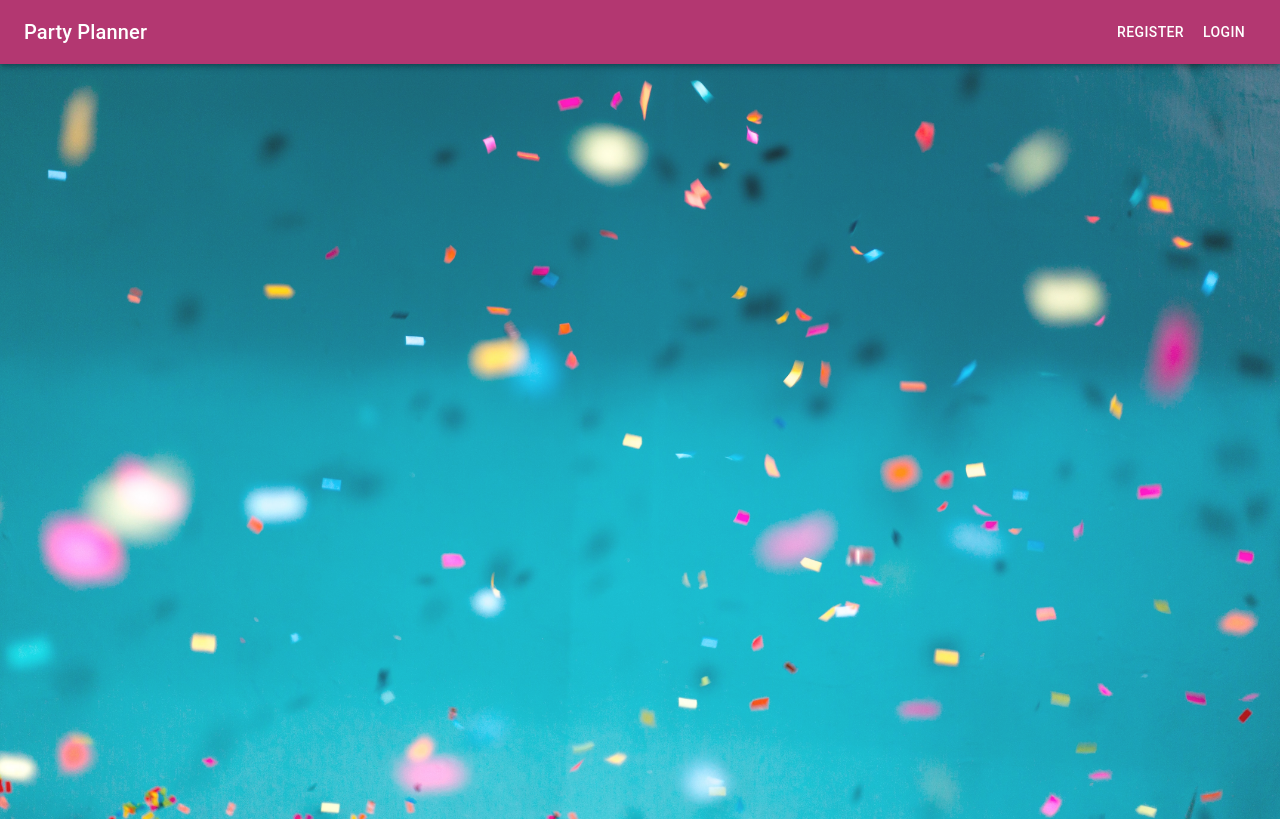
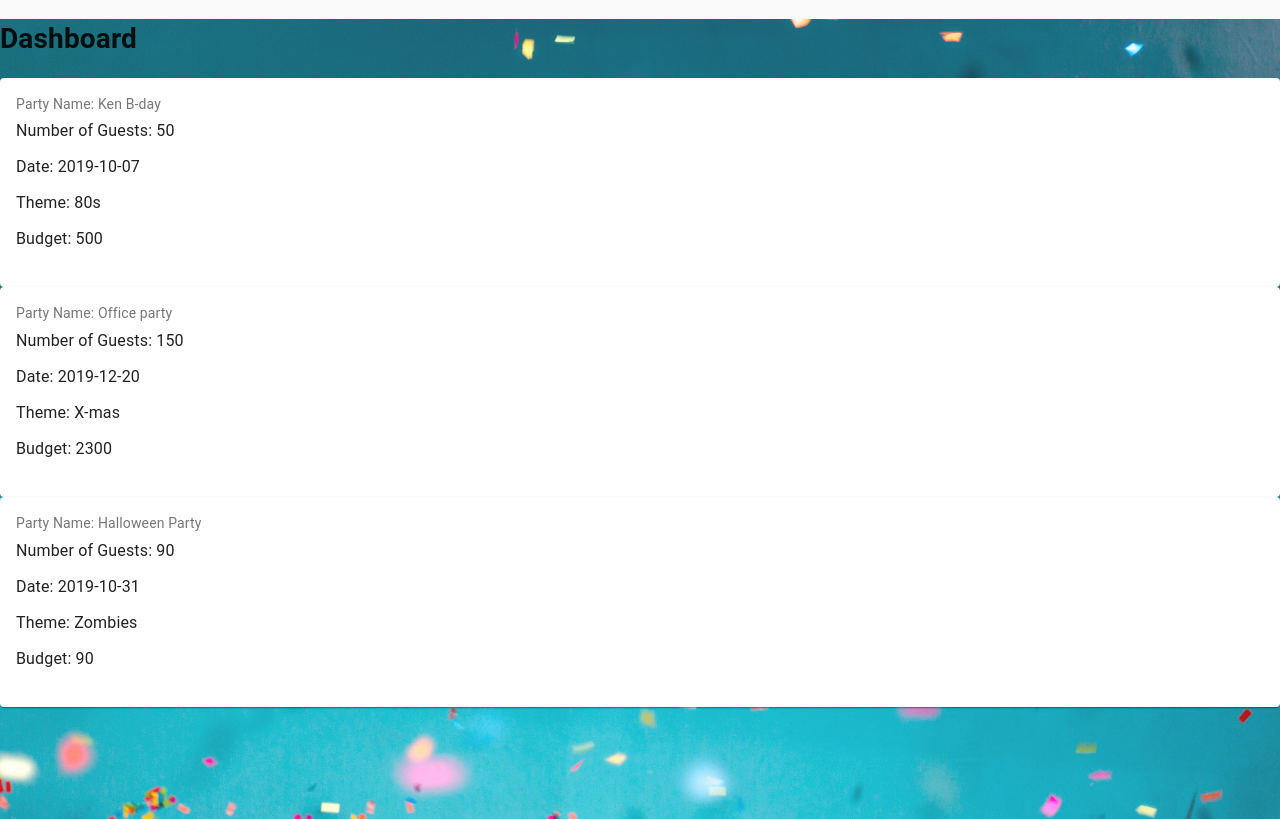
Before and after one commit to bw-party-planner-july-2019/fe-party-planner, a React (Create React App) app: page /dashboard in a window 1280 px wide. Built offline with nearby package versions, Linux system fonts and the light colour scheme.

Commit message:
Card created

```diff
--- a/src/components/App.jsx
+++ b/src/components/App.jsx
@@ -13,7 +13,7 @@ import party from '../imgs/party.jpg';
 import CssBaseline from '@material-ui/core/CssBaseline';
 import {createMuiTheme, MuiThemeProvider} from '@material-ui/core/styles';
 import Dashboard from './Dashboard/Dashboard';
-
+import Party from './Dashboard/Party';
 const theme = createMuiTheme({
   palette: {
     primary: {main: '#B33771'},
@@ -41,13 +41,13 @@ const App = () => {
         <ActionsProvider value={{authActions, partyActions}}>
           <CssBaseline/>
           <BackgroundImage>
-            <Navigation/>
+            {/* <Navigation/> */}
             <Switch>
               <Route path='/list' component={List}/>
               <Route path='/dashboard' component={Dashboard}/>
               <Route path='/register' render={props => <Login {...props} />}/>
-              <Route path='/login' render={props => <Login {...props} />}/>
-              <Route path='/' component={Homepage}/>
+              <Route path='/' render={props => <Login {...props} />}/>
+
             </Switch>
           </BackgroundImage>
         </ActionsProvider>
--- a/src/components/Dashboard/Dashboard.jsx
+++ b/src/components/Dashboard/Dashboard.jsx
@@ -1,5 +1,5 @@
 import React from 'react';
-
+import Party from './Party';
 const data = [
     {
       "id": 1,
@@ -29,5 +29,12 @@ const data = [
       "user_id": 3
     }
   ]
- const Dashboard = () => <h1> Dashboard </h1>
+ const Dashboard = () => {
+    return(
+     <div>
+         <h1>Dashboard</h1>
+         {data.map((item, i)=> <Party item={item} key={i} />)}
+     </div>
+    )
+}
   export default Dashboard
--- /dev/null
+++ b/src/components/Dashboard/Party.jsx
@@ -0,0 +1,52 @@
+import React from 'react';
+import data from './Dashboard';
+import { makeStyles } from '@material-ui/core/styles';
+import Card from '@material-ui/core/Card';
+import CardActions from '@material-ui/core/CardActions';
+import CardContent from '@material-ui/core/CardContent';
+import Button from '@material-ui/core/Button';
+import Typography from '@material-ui/core/Typography';
+
+const useStyles = makeStyles({
+  card: {
+    minWidth: 275,
+  },
+
+  title: {
+    fontSize: 14,
+  },
+
+  pos: {
+    marginBottom: 12,
+  },
+});
+
+export default function SimpleCard(props) {
+    console.log(props)
+  const classes = useStyles();
+
+
+  return (
+    <Card className={classes.card}>
+      <CardContent>
+        <Typography className={classes.title} color="textSecondary" gutterBottom>
+          {`Party Name: ${props.item.party_name}`}
+        </Typography>
+        <Typography className={classes.pos}>
+        {`Number of Guests: ${props.item.n_of_guests}`}
+        </Typography>
+        <Typography className={classes.pos}>
+            {`Date: ${props.item.date}`}
+            </Typography>
+            <Typography className={classes.pos}>
+                {`Theme: ${props.item.theme}`}
+            </Typography>
+            <Typography className={classes.pos}>
+                {`Budget: ${props.item.budget}`}
+                </Typography>
+
+      </CardContent>
+
+    </Card>
+  );
+}
```
